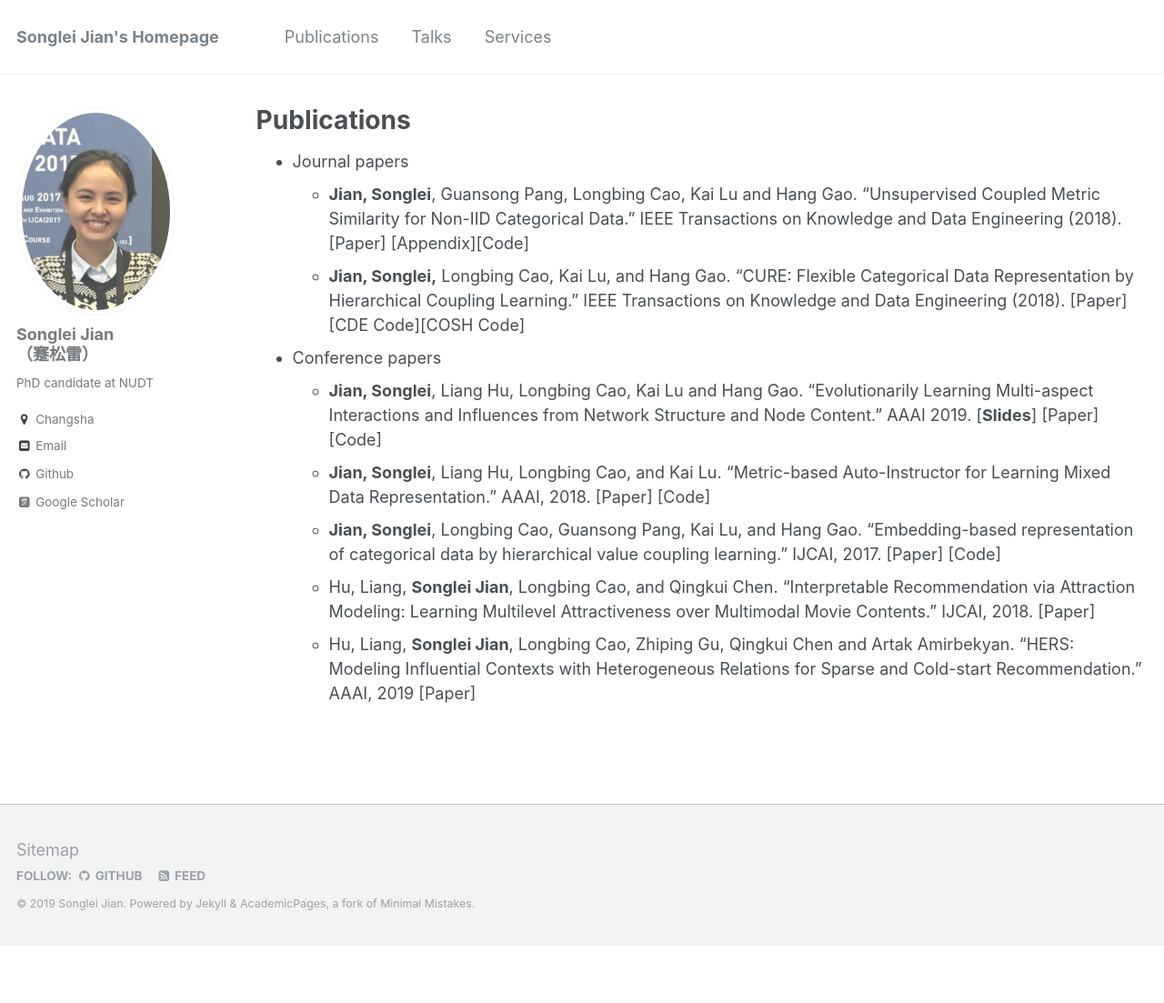
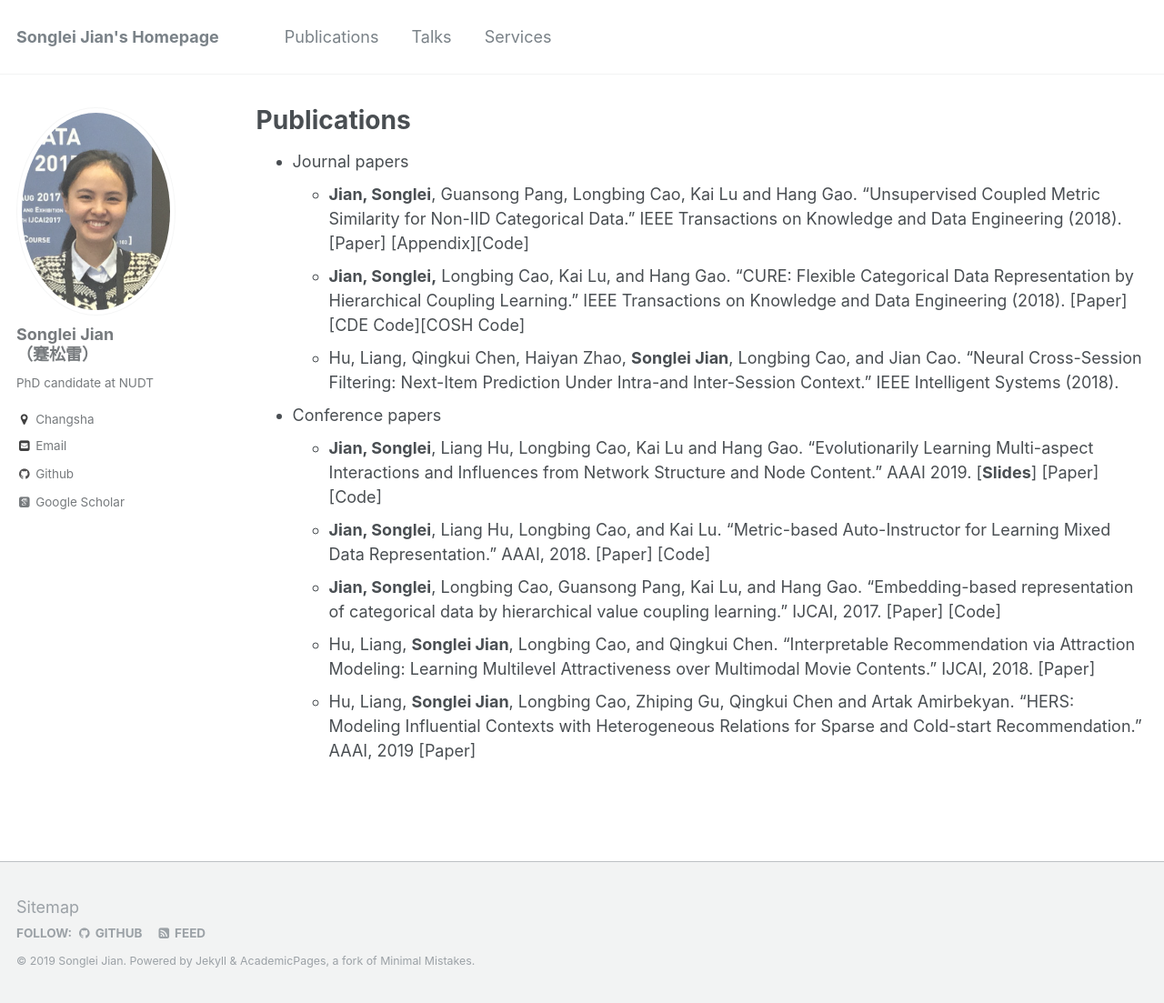
Before and after one commit to jiansonglei/jiansonglei.github.io, a Jekyll site: the page built from _pages/publications.md, in a window 1280 px wide and 1103 px high. Shown: the whole window at 91% size. Built offline with Jekyll 4.4.1, drawn with Linux system fonts in a browser that asks for light colours; some web fonts are replaced; a script that is not in the unit is left out.

Commit message:
update publication

```diff
--- a/_pages/publications.md
+++ b/_pages/publications.md
@@ -13,6 +13,8 @@ author_profile: true
 * Journal papers
   * **Jian, Songlei**, Guansong Pang, Longbing Cao, Kai Lu and Hang Gao. "Unsupervised Coupled Metric Similarity for Non-IID Categorical Data." IEEE Transactions on Knowledge and Data Engineering (2018). [[Paper]](http://jiansonglei.github.io/files/18TKDE_CMS.pdf) [[Appendix]](http://jiansonglei.github.io/files/18CMS_APPENDIX.pdf)[[Code]](https://github.com/jiansonglei/CMS)
   * **Jian, Songlei,** Longbing Cao, Kai Lu, and Hang Gao. "CURE: Flexible Categorical Data Representation by Hierarchical Coupling Learning." IEEE Transactions on Knowledge and Data Engineering (2018). [[Paper]](http://jiansonglei.github.io/files/18TKDE_CURE.pdf)[[CDE Code]](https://github.com/jiansonglei/CDE)[[COSH Code]](https://github.com/jiansonglei/COSH)
+  * Hu, Liang, Qingkui Chen, Haiyan Zhao, **Songlei Jian**, Longbing Cao, and Jian Cao. "Neural Cross-Session Filtering: Next-Item Prediction Under Intra-and Inter-Session Context." IEEE Intelligent Systems (2018).
+
 * Conference papers
   * **Jian, Songlei**, Liang Hu, Longbing Cao, Kai Lu and Hang Gao. "Evolutionarily Learning Multi-aspect Interactions and Influences from Network Structure and Node Content." AAAI 2019. [[**Slides**]](http://jiansonglei.github.io/files/AAAI19slides.pptx) [[Paper]](http://jiansonglei.github.io/files/19AAAI_MAIECS.pdf) [[Code]](https://github.com/jiansonglei/MAI-ECS)
   * **Jian, Songlei**, Liang Hu, Longbing Cao, and Kai Lu. "Metric-based Auto-Instructor for Learning Mixed Data Representation." AAAI, 2018. [[Paper]](http://jiansonglei.github.io/files/18AAAI_MAI.pdf) [[Code]](https://github.com/jiansonglei/MAI)
```
Also changed, not shown: 1 other file.
